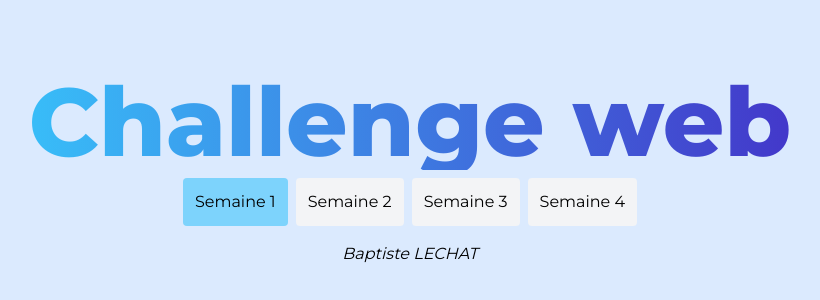
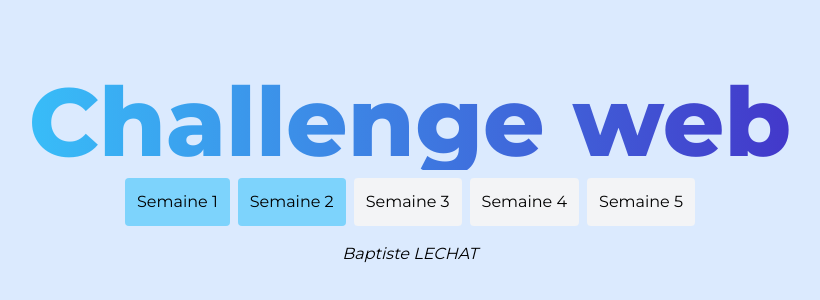
Before and after one commit to baptistelechat/spikes-challenges, a Next.js app: page / in a window 1280 px wide. Shown: the part 226-526 px from the top of the page, without its empty margins (230-1050 px from the left). Built offline with nearby package versions, Linux system fonts and the light colour scheme.

Commit message:
✨ (General) - Redirect to personal portfolio for second week challenge

```diff
--- a/package.json
+++ b/package.json
@@ -16,6 +16,7 @@
     "next": "14.1.0",
     "react": "^18",
     "react-dom": "^18",
+    "sharp": "^0.33.2",
     "zustand": "^4.5.0"
   },
   "devDependencies": {
--- a/src/app/page.tsx
+++ b/src/app/page.tsx
@@ -2,11 +2,14 @@ import GradientHeading from "@/components/GradientHeading";
 import Link from "next/link";
 
 const Page = () => {
-  const currentWeek = 1; // Remplace cela par la semaine actuelle ou dynamiquement récupérée
+  const currentWeek = 2; // Remplace cela par la semaine actuelle ou dynamiquement récupérée
 
   // Générer les liens et titres dynamiquement
   const links = Array.from({ length: currentWeek + 3 }, (_, index) => ({
-    href: `/semaine-${index + 1}`,
+    href:
+      index + 1 === 2
+        ? "https://baptistelechat.vercel.app/"
+        : `/semaine-${index + 1}`,
     text: `Semaine ${index + 1}`,
     disabled: index + 1 > currentWeek,
   }));
```
Also changed, not shown: 1 other file (tests, documents, lock files or other folders).
